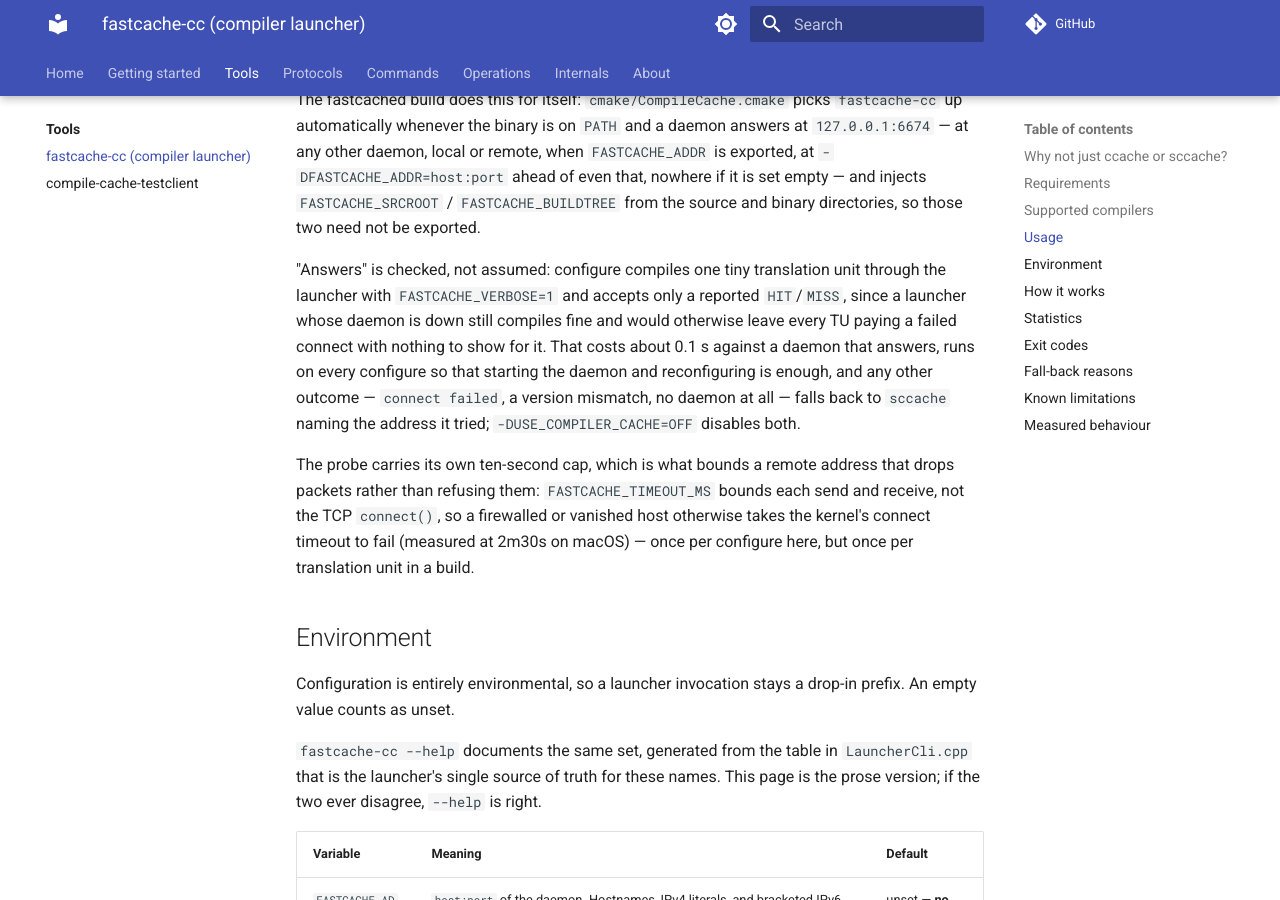
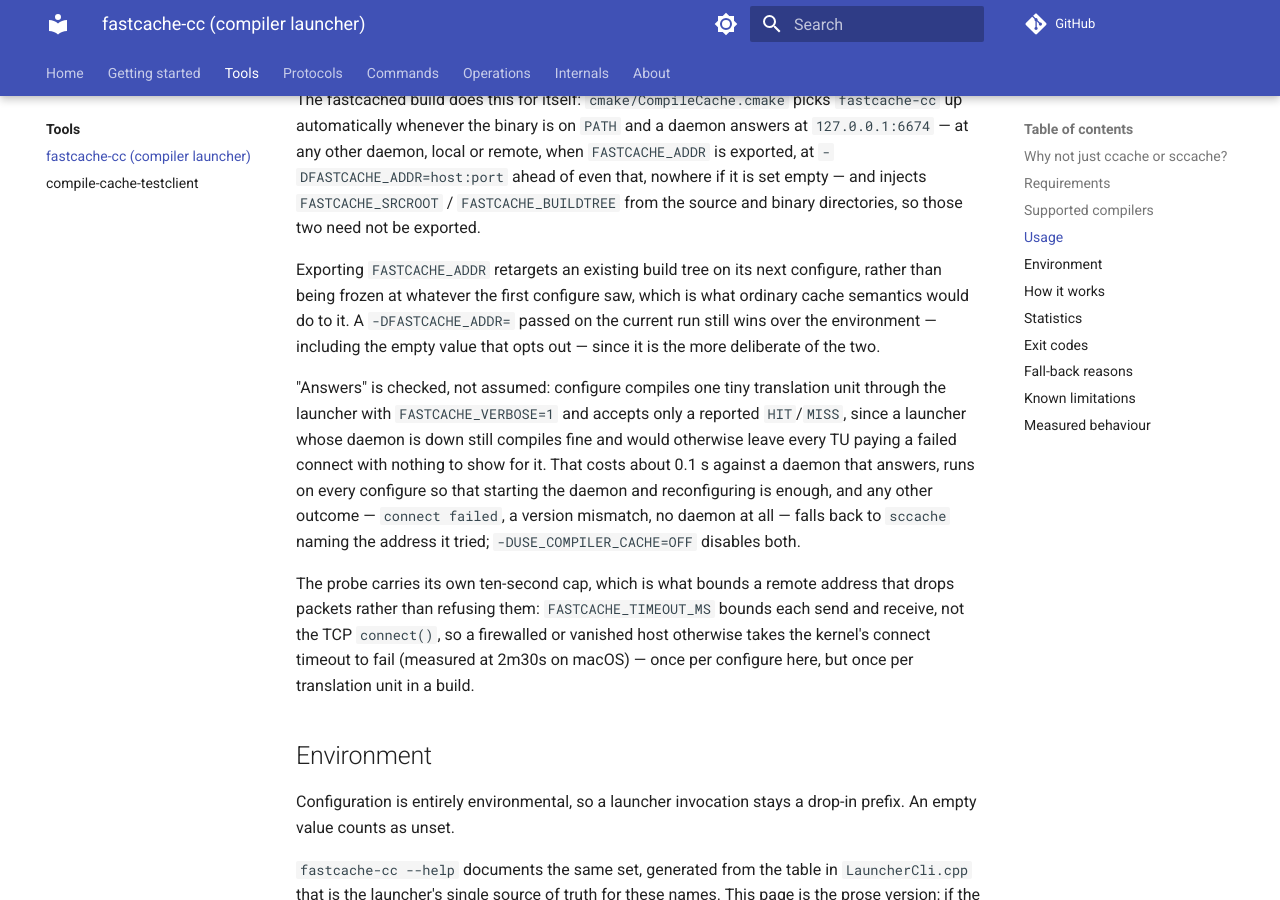
Before and after one commit to LASTRADA-Software/fastcached, an MkDocs documentation site: the page built from docs/tools/fastcache-cc.md, in a window 1280 px wide and 900 px high, scrolled down 1995 px. Built offline with MkDocs 1.6.1 and Material for MkDocs 9.7.7, drawn with Linux system fonts in a browser that asks for light colours; comment, search, counter and statistics services are not loaded.

Commit message:
build: let a changed FASTCACHE_ADDR retarget an existing build tree
The address is a cache entry, so ordinary CMake semantics froze it at whatever
the first configure saw: exporting FASTCACHE_ADDR to reach a remote daemon did
nothing to a build tree that already existed, and only -DFASTCACHE_ADDR= or a
wipe would move it. That is a poor fit for an address whose whole point is to be
pointed elsewhere.

Record what the environment presented, and what this module last applied, in two
internal cache entries. A change to the environment then retargets the entry on
the next configure, while a -D passed on the current run is left alone — the two
are told apart by whether the cache still holds this module's own value. The
retarget needs a previous configure to compare against: on a first configure
there is no bookkeeping, both tests hold vacuously, and a -DFASTCACHE_ADDR= meant
to opt out would be overwritten by an address merely left in the environment.

Unsetting the variable is a change like any other, and returns the tree to
127.0.0.1:6674.

Signed-off-by: Christian Parpart <christian@parpart.family>

```diff
--- a/docs/tools/fastcache-cc.md
+++ b/docs/tools/fastcache-cc.md
@@ -86,6 +86,12 @@
 nowhere if it is set empty — and injects `FASTCACHE_SRCROOT` /
 `FASTCACHE_BUILDTREE` from the source and binary directories, so those two need
 not be exported.
+
+Exporting `FASTCACHE_ADDR` retargets an existing build tree on its next
+configure, rather than being frozen at whatever the first configure saw, which is
+what ordinary cache semantics would do to it. A `-DFASTCACHE_ADDR=` passed on the
+current run still wins over the environment — including the empty value that opts
+out — since it is the more deliberate of the two.
 
 "Answers" is checked, not assumed: configure compiles one tiny translation unit
 through the launcher with `FASTCACHE_VERBOSE=1` and accepts only a reported
```
Also changed, not shown: 1 other file.
